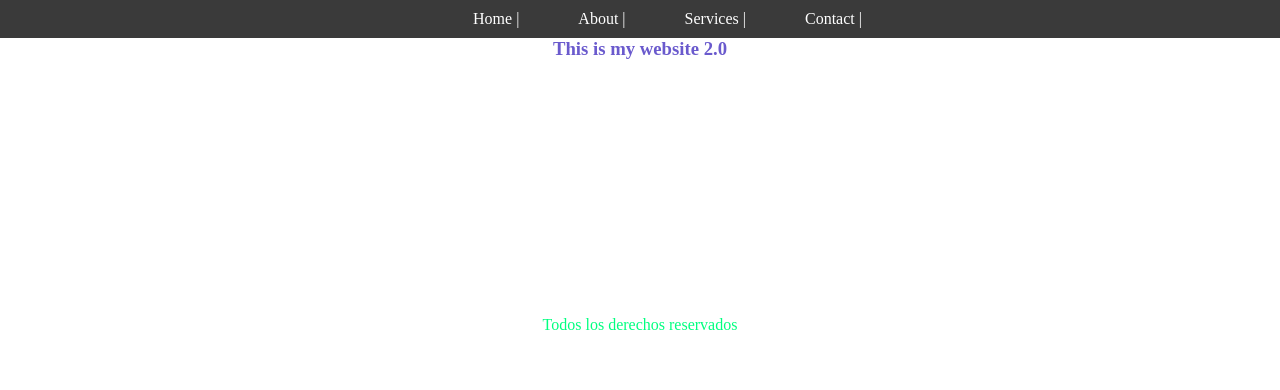
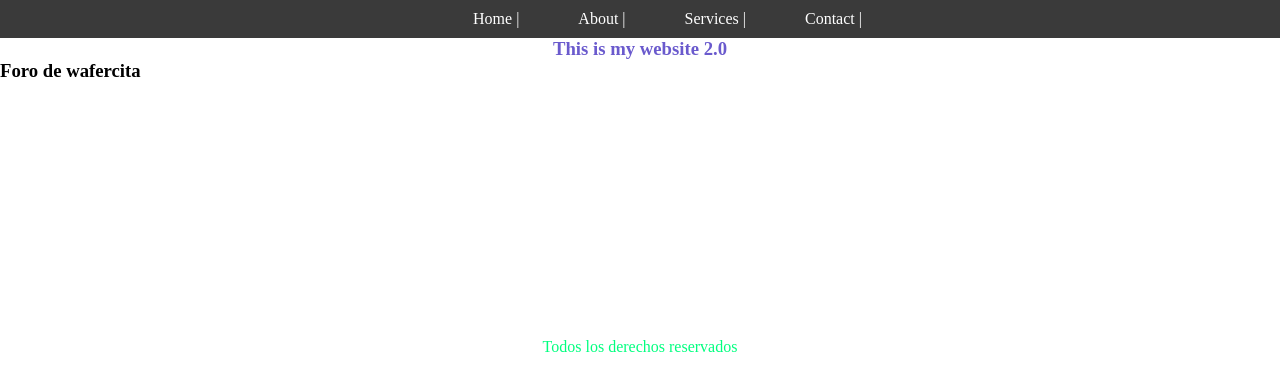
Before and after one commit to EnriqueArana/practicando, a plain HTML site: page index.html in a window 1280 px wide. Drawn offline with Linux system fonts and the light colour scheme.

Commit message:
Agregando foro de wafercita

```diff
--- a/index.html
+++ b/index.html
@@ -25,6 +25,11 @@
                         <h1 class="seccion__titulo1">This is my website 2.0</h1>
                     </article>
                 </section>
+                <section>
+                    <article>
+                        <h3>Foro de wafercita</h3>
+                    </article>
+                </section>
             </main>
             <footer class="pie">
                 <p class="pie--derecho">Todos los derechos reservados</p>
```
